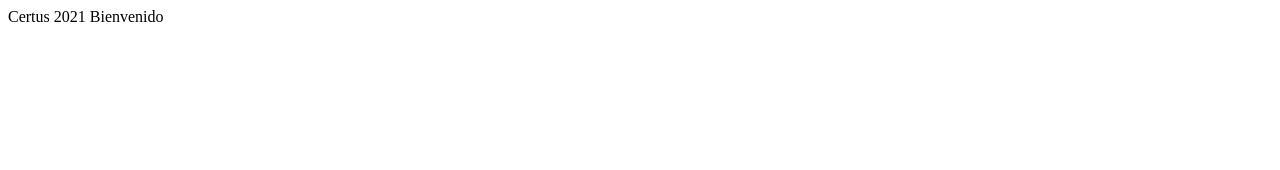
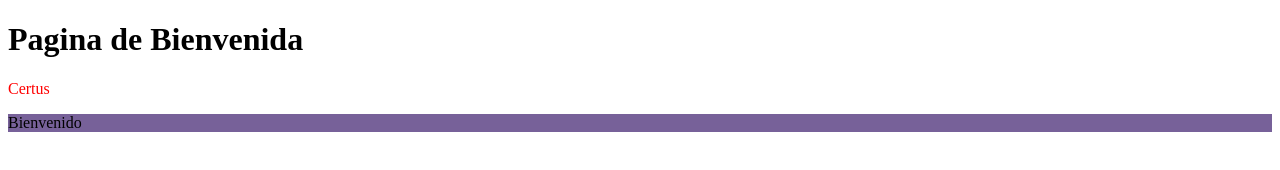
Before and after one commit to dennisandradebustamante/dmandradebustamante.github.io, a plain HTML site: page index.html in a window 1280 px wide. Drawn offline with Linux system fonts and the light colour scheme.

Commit message:
practica2205

```diff
--- a/index.html
+++ b/index.html
@@ -2,11 +2,20 @@
 <html lang="en">
 <head>
     <meta charset="UTF-8">
-    <meta http-equiv="X-UA-Compatible" content="IE=edge">
-    <meta name="viewport" content="width=device-width, initial-scale=1.0">
-    <title>Certus GO</title>
+
 </head>
 <body>
-    Certus 2021 Bienvenido
+    <h1>Pagina de Bienvenida </h1>
+    <p id="mensaje" style="color: red;">Este es un parrafo </p>
+    <script>
+        //Escribe Certus en el parrafo cuyo id es "mensaje"
+        document.getElementById('mensaje').innerHTML="Certus";
+        //Escribe el elemento div en esta posicion directamente en la pagina
+        document.write("<div style='background-color:#776199;'>Bienvenido</div>");
+        //Muestra un mensaje de alerta
+        window.alert('Bienvenido a Certus');
+        //Escribe en la consola del navegador un mensaje
+        console.log('Mensaje en la consola del navegador');
+    </script>
 </body>
 </html>
```
